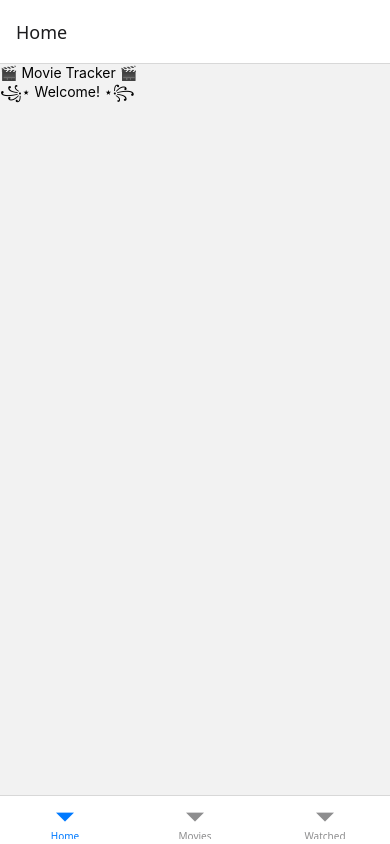
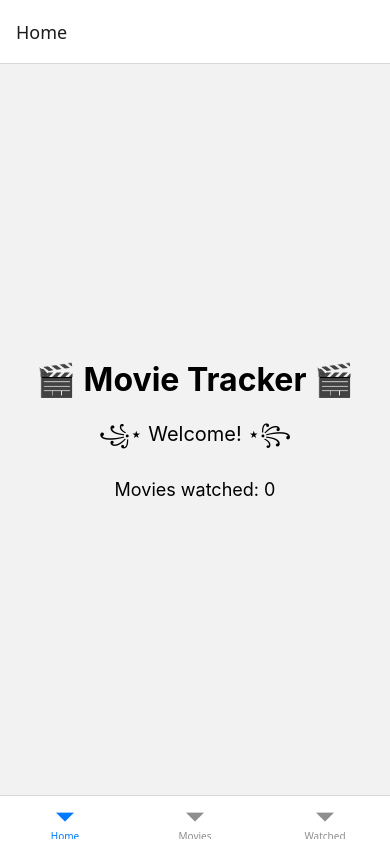
Before and after one commit to SylwiaTeresa/movie-tracker, a React Native app: screen / in a window 390 px wide. Built offline with nearby package versions, Linux system fonts and the light colour scheme.

Commit message:
feat: display watched movie count on home screen

```diff
--- a/src/navigation/TabNavigator.tsx
+++ b/src/navigation/TabNavigator.tsx
@@ -14,7 +14,11 @@ type TabNavigatorProps = {
 export default function TabNavigator({ watchedMovies, setWatchedMovies}: TabNavigatorProps) {
   return (
     <Tab.Navigator>
-      <Tab.Screen name="Home" component={HomeScreen}></Tab.Screen>
+      <Tab.Screen name="Home">
+        {() => (
+          <HomeScreen watchedMovies={watchedMovies}/>
+        )}
+      </Tab.Screen>
 
       <Tab.Screen name="Movies">
         {() => (
--- a/src/screens/HomeScreen.tsx
+++ b/src/screens/HomeScreen.tsx
@@ -1,10 +1,36 @@
-import { Text, View } from "react-native";
+import { StyleSheet, Text, View } from "react-native";
 
-export default function HomeScreen() {
+type HomeScreenProps = {
+  watchedMovies: string[];
+};
+
+export default function HomeScreen({ watchedMovies }: HomeScreenProps) {
   return (
-    <View>
-      <Text>🎬 Movie Tracker 🎬</Text>
-      <Text>꧁⋆ Welcome! ⋆꧂</Text>
+    <View style={styles.container}>
+      <Text style={styles.title}>🎬 Movie Tracker 🎬</Text>
+
+      <Text style={styles.subtitle}>꧁⋆ Welcome! ⋆꧂</Text>
+
+      <Text style={styles.counter}>Movies watched: {watchedMovies.length}</Text>
     </View>
   );
 }
+
+const styles = StyleSheet.create({
+  container: {
+    flex: 1,
+    justifyContent: "center",
+    alignItems: "center",
+    gap: 20,
+  },
+  title: {
+    fontSize: 32,
+    fontWeight: "bold",
+  },
+  subtitle: {
+    fontSize: 20,
+  },
+  counter: {
+    fontSize: 18,
+  },
+});
```
